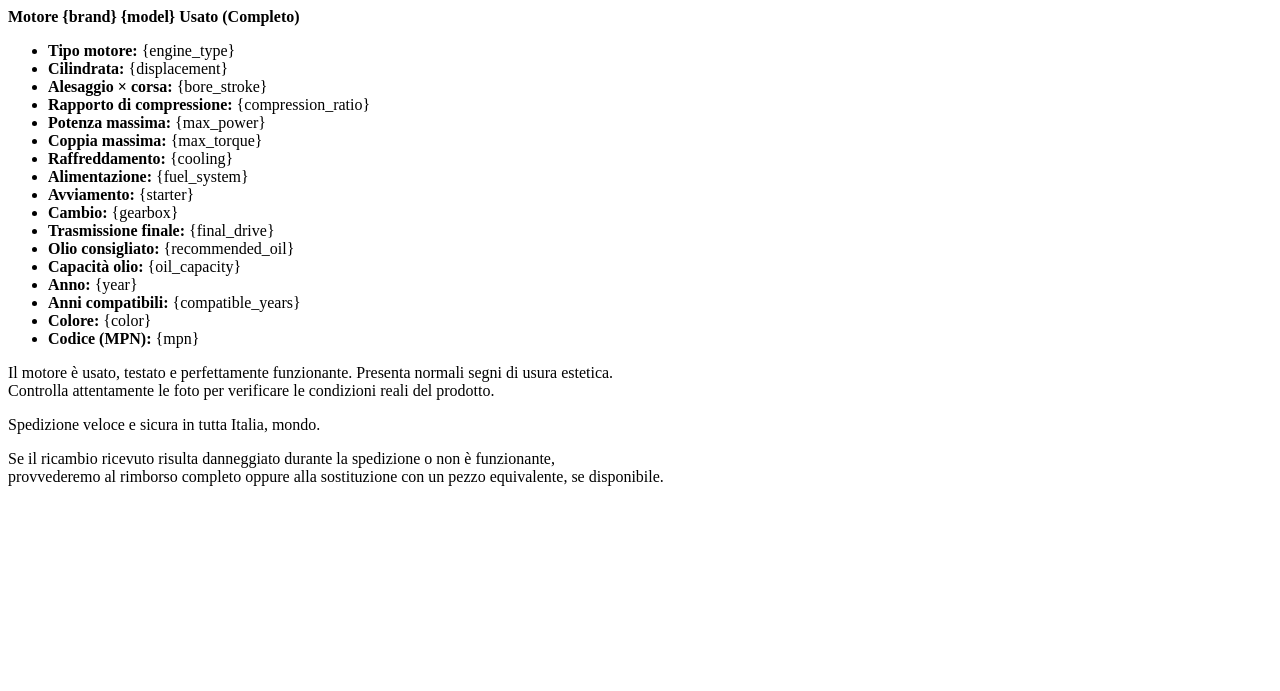
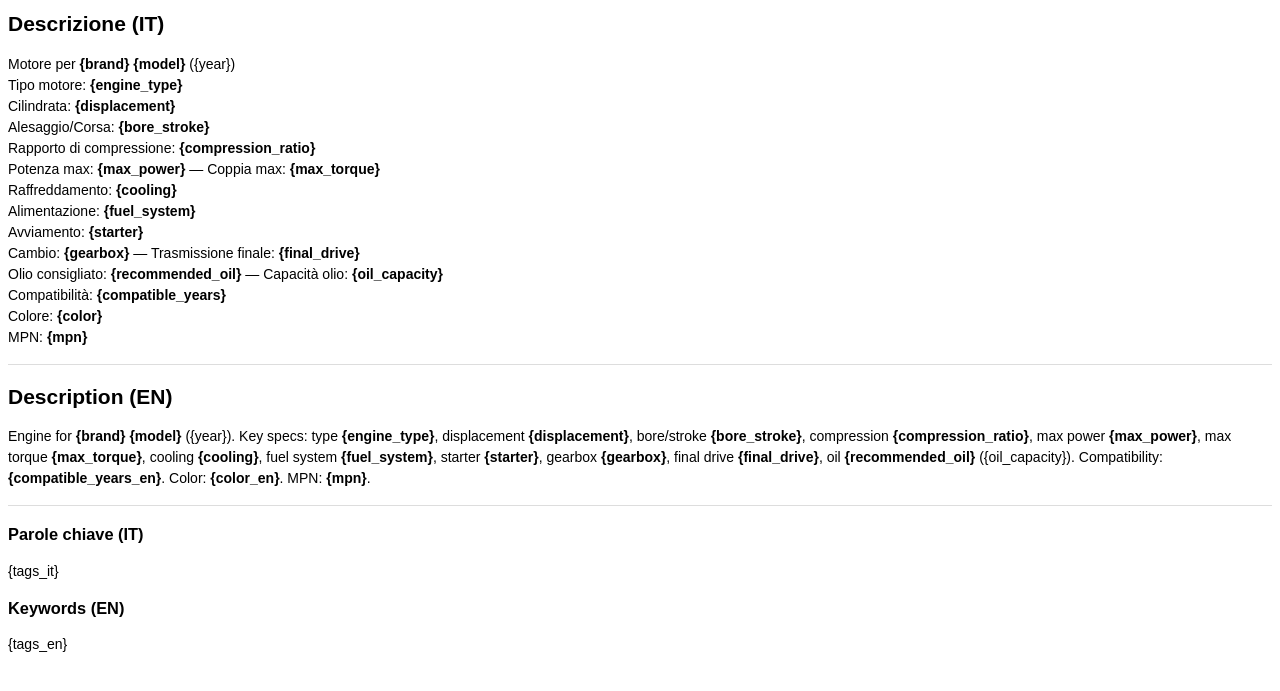
Before and after one commit to kalmykovalexandr/moto-bot, a Python web app: template templates/motor_description.html in a window 1280 px wide. Shown: the top 691 px of the page. Run offline with Jinja, Linux system fonts and the light colour scheme; the template is opened without the code that fills it, so the values that code supplies are empty.

Commit message:
changed 1

```diff
--- a/templates/motor_description.html
+++ b/templates/motor_description.html
@@ -1,29 +1,48 @@
-<p><strong>Motore {brand} {model} Usato (Completo)</strong></p>
+<!-- eBay-safe HTML (no scripts/forms/iframes) -->
+<div style="font-family: Arial, Helvetica, sans-serif; font-size:14px; line-height:1.5;">
+    <!-- IT first -->
+    <h2 style="margin:0 0 8px 0;">Descrizione (IT)</h2>
+    <p>
+        Motore per <strong>{brand} {model}</strong> ({year})<br/>
+        Tipo motore: <strong>{engine_type}</strong><br/>
+        Cilindrata: <strong>{displacement}</strong><br/>
+        Alesaggio/Corsa: <strong>{bore_stroke}</strong><br/>
+        Rapporto di compressione: <strong>{compression_ratio}</strong><br/>
+        Potenza max: <strong>{max_power}</strong> — Coppia max: <strong>{max_torque}</strong><br/>
+        Raffreddamento: <strong>{cooling}</strong><br/>
+        Alimentazione: <strong>{fuel_system}</strong><br/>
+        Avviamento: <strong>{starter}</strong><br/>
+        Cambio: <strong>{gearbox}</strong> — Trasmissione finale: <strong>{final_drive}</strong><br/>
+        Olio consigliato: <strong>{recommended_oil}</strong> — Capacità olio: <strong>{oil_capacity}</strong><br/>
+        Compatibilità: <strong>{compatible_years}</strong><br/>
+        Colore: <strong>{color}</strong><br/>
+        MPN: <strong>{mpn}</strong>
+    </p>
 
-<ul>
-    <li><strong>Tipo motore:</strong> {engine_type}</li>
-    <li><strong>Cilindrata:</strong> {displacement}</li>
-    <li><strong>Alesaggio × corsa:</strong> {bore_stroke}</li>
-    <li><strong>Rapporto di compressione:</strong> {compression_ratio}</li>
-    <li><strong>Potenza massima:</strong> {max_power}</li>
-    <li><strong>Coppia massima:</strong> {max_torque}</li>
-    <li><strong>Raffreddamento:</strong> {cooling}</li>
-    <li><strong>Alimentazione:</strong> {fuel_system}</li>
-    <li><strong>Avviamento:</strong> {starter}</li>
-    <li><strong>Cambio:</strong> {gearbox}</li>
-    <li><strong>Trasmissione finale:</strong> {final_drive}</li>
-    <li><strong>Olio consigliato:</strong> {recommended_oil}</li>
-    <li><strong>Capacità olio:</strong> {oil_capacity}</li>
-    <li><strong>Anno:</strong> {year}</li>
-    <li><strong>Anni compatibili:</strong> {compatible_years}</li>
-    <li><strong>Colore:</strong> {color}</li>
-    <li><strong>Codice (MPN):</strong> {mpn}</li>
-</ul>
+    <hr style="border:none;border-top:1px solid #ddd;margin:16px 0;"/>
 
-<p>Il motore è usato, testato e perfettamente funzionante. Presenta normali segni di usura estetica.<br>
-    Controlla attentamente le foto per verificare le condizioni reali del prodotto.</p>
+    <!-- EN second -->
+    <h2 style="margin:0 0 8px 0;">Description (EN)</h2>
+    {% if english_summary_en %}
+    <p>{english_summary_en}</p>
+    {% else %}
+    <p>
+        Engine for <strong>{brand} {model}</strong> ({year}). Key specs: type <strong>{engine_type}</strong>,
+        displacement <strong>{displacement}</strong>, bore/stroke <strong>{bore_stroke}</strong>,
+        compression <strong>{compression_ratio}</strong>, max power <strong>{max_power}</strong>,
+        max torque <strong>{max_torque}</strong>, cooling <strong>{cooling}</strong>,
+        fuel system <strong>{fuel_system}</strong>, starter <strong>{starter}</strong>,
+        gearbox <strong>{gearbox}</strong>, final drive <strong>{final_drive}</strong>,
+        oil <strong>{recommended_oil}</strong> ({oil_capacity}). Compatibility: <strong>{compatible_years_en}</strong>.
+        Color: <strong>{color_en}</strong>. MPN: <strong>{mpn}</strong>.
+    </p>
+    {% endif %}
 
-<p>Spedizione veloce e sicura in tutta Italia, mondo.</p>
+    <hr style="border:none;border-top:1px solid #ddd;margin:16px 0;"/>
+    <h3 style="margin:0 0 8px 0;">Parole chiave (IT)</h3>
+    <p>{tags_it}</p>
 
-<p>Se il ricambio ricevuto risulta danneggiato durante la spedizione o non è funzionante,<br>
-    provvederemo al rimborso completo oppure alla sostituzione con un pezzo equivalente, se disponibile.</p>
+    <h3 style="margin:12px 0 8px 0;">Keywords (EN)</h3>
+    <p>{tags_en}</p>
+
+</div>
```
Also changed, not shown: handlers/handlers.py (+52 -13 lines), helpers/ai_helper.py (+23 -8 lines), templates/part_description.html (+34 -15 lines).
